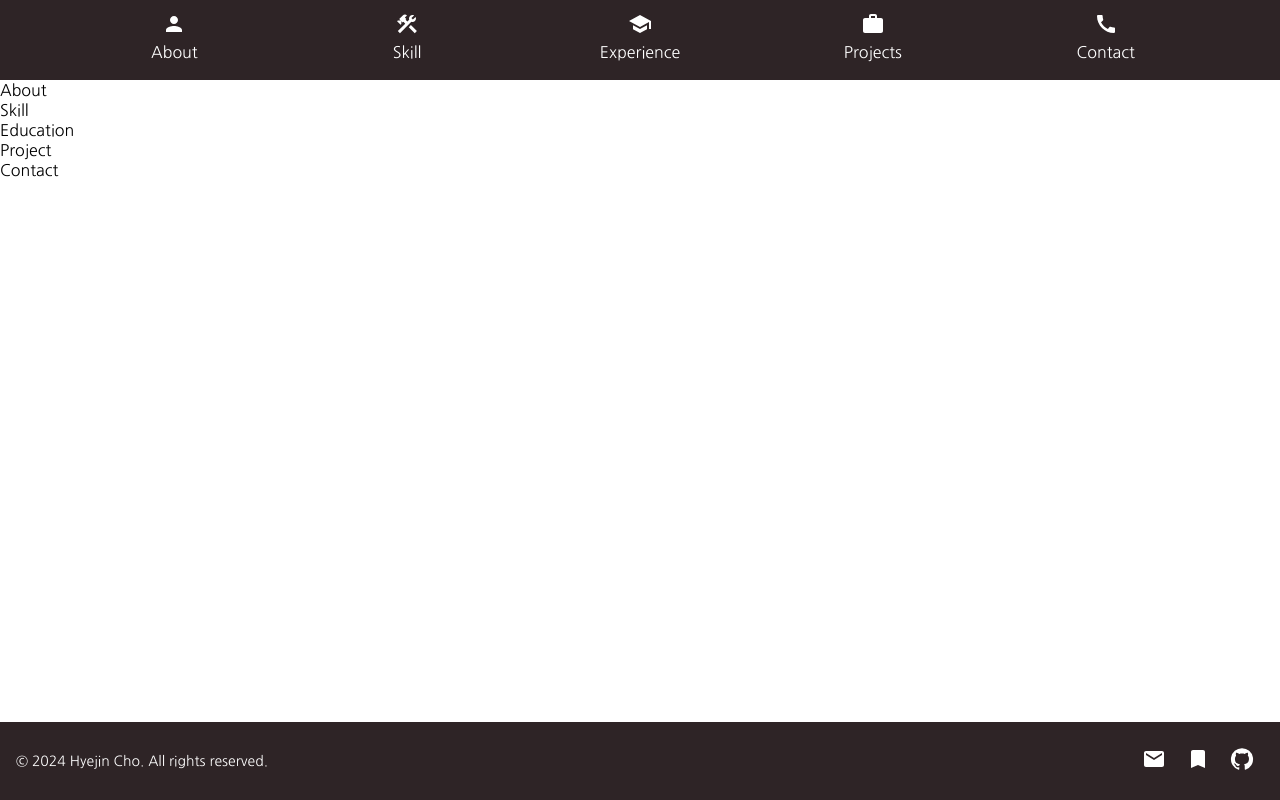
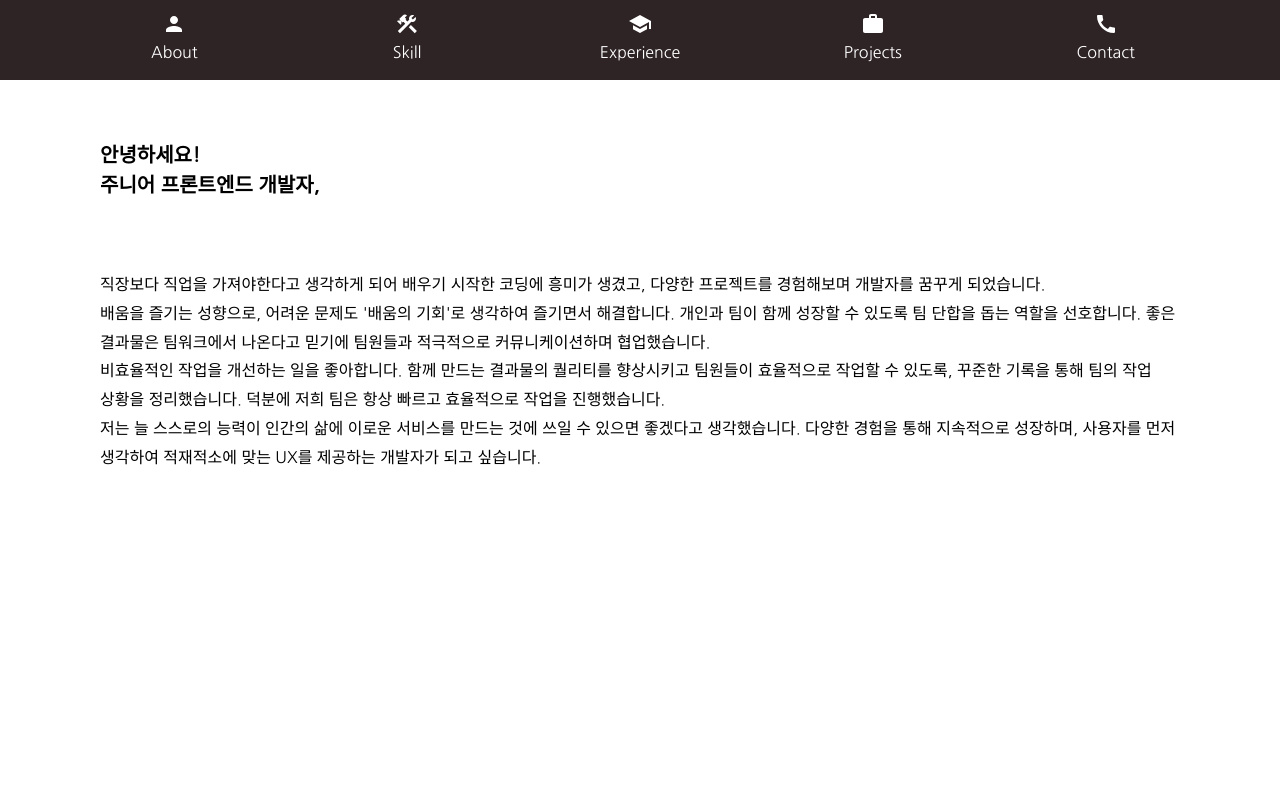
Before and after one commit to hjinn0813/portfolio, a React (Create React App) app: page /about in a window 1280 px wide. Built offline with nearby package versions, Linux system fonts and the light colour scheme.

Commit message:
feat: about comp making, design

```diff
--- a/src/components/About/About.jsx
+++ b/src/components/About/About.jsx
@@ -1,7 +1,34 @@
 // about, intro
 
 import React from 'react';
+import Typing from './Typing';
+import '../../styles/About/About.scss';
 
 export default function About() {
-  return <div>About</div>;
+  return (
+    <div className="intro-inner">
+      <div className="intro">
+        <Typing />
+        <div className="descript">
+          직장보다 직업을 가져야한다고 생각하게 되어 배우기 시작한 코딩에 흥미가
+          생겼고, 다양한 프로젝트를 경험해보며 개발자를 꿈꾸게 되었습니다.
+          <br />
+          배움을 즐기는 성향으로, 어려운 문제도 '배움의 기회'로 생각하여
+          즐기면서 해결합니다. 개인과 팀이 함께 성장할 수 있도록 팀 단합을 돕는
+          역할을 선호합니다. 좋은 결과물은 팀워크에서 나온다고 믿기에 팀원들과
+          적극적으로 커뮤니케이션하며 협업했습니다.
+          <br />
+          비효율적인 작업을 개선하는 일을 좋아합니다. 함께 만드는 결과물의
+          퀄리티를 향상시키고 팀원들이 효율적으로 작업할 수 있도록, 꾸준한
+          기록을 통해 팀의 작업 상황을 정리했습니다. 덕분에 저희 팀은 항상
+          빠르고 효율적으로 작업을 진행했습니다.
+          <br />
+          저는 늘 스스로의 능력이 인간의 삶에 이로운 서비스를 만드는 것에 쓰일
+          수 있으면 좋겠다고 생각했습니다. 다양한 경험을 통해 지속적으로
+          성장하며, 사용자를 먼저 생각하여 적재적소에 맞는 UX를 제공하는
+          개발자가 되고 싶습니다.
+        </div>
+      </div>
+    </div>
+  );
 }
--- /dev/null
+++ b/src/components/About/Typing.jsx
@@ -0,0 +1,43 @@
+// 타이핑 애니메이션 컴포넌트
+
+import React, { useState, useEffect } from 'react';
+import '../../styles/About/Typing.scss';
+
+const Typing = () => {
+  const content = '안녕하세요! \n주니어 프론트엔드 개발자, \n조혜진입니다. :)';
+  const [showText, setShowText] = useState('');
+  const [isAdding, setIsAdding] = useState(true);
+  const [index, setIndex] = useState(0);
+  const [displayText, setDisplayText] = useState('');
+
+  useEffect(() => {
+    const typingInterval = setInterval(() => {
+      if (isAdding) {
+        if (index < content.length) {
+          setDisplayText(content.slice(0, index + 1));
+          setIndex(index + 1);
+        } else {
+          setIsAdding(false);
+        }
+      } else {
+        if (index > 0) {
+          setDisplayText(content.slice(0, index - 1));
+          setIndex(index - 1);
+        } else {
+          setIsAdding(true);
+          setIndex(0);
+        }
+      }
+    }, 120);
+
+    return () => clearInterval(typingInterval);
+  }, [index, isAdding]);
+
+  useEffect(() => {
+    setShowText(displayText);
+  }, [displayText]);
+
+  return <div className="greeting">{showText}</div>;
+};
+
+export default Typing;
--- a/src/styles/About/About.scss
+++ b/src/styles/About/About.scss
@@ -1,3 +1,17 @@
 // about design
 
-@import './root.scss';
+@import '../root.scss';
+
+.intro-inner {
+  @include viewport-size;
+}
+
+.intro {
+  display: flex;
+  flex-direction: column;
+}
+
+.descript {
+  margin: 30px 0;
+  line-height: 1.8;
+}
--- /dev/null
+++ b/src/styles/About/Typing.scss
@@ -0,0 +1,13 @@
+// type animation
+
+@import '../root.scss';
+
+.greeting {
+  white-space: pre-wrap; // 줄바꿈 유지
+  line-height: 1.5;
+  height: 100px;
+  display: table-cell;
+  vertical-align: middle;
+  font-size: 20px;
+  font-weight: 700;
+}
```
